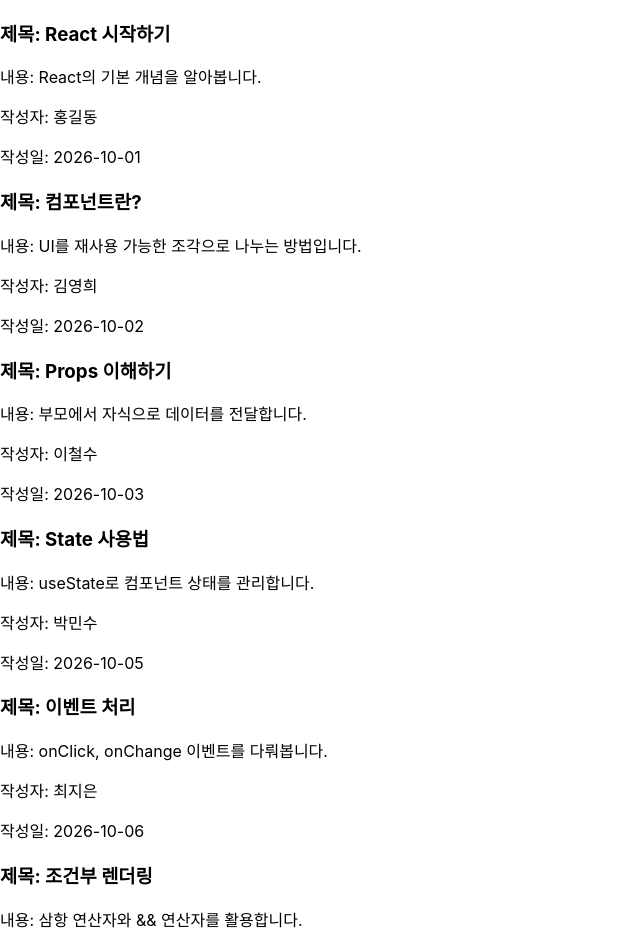
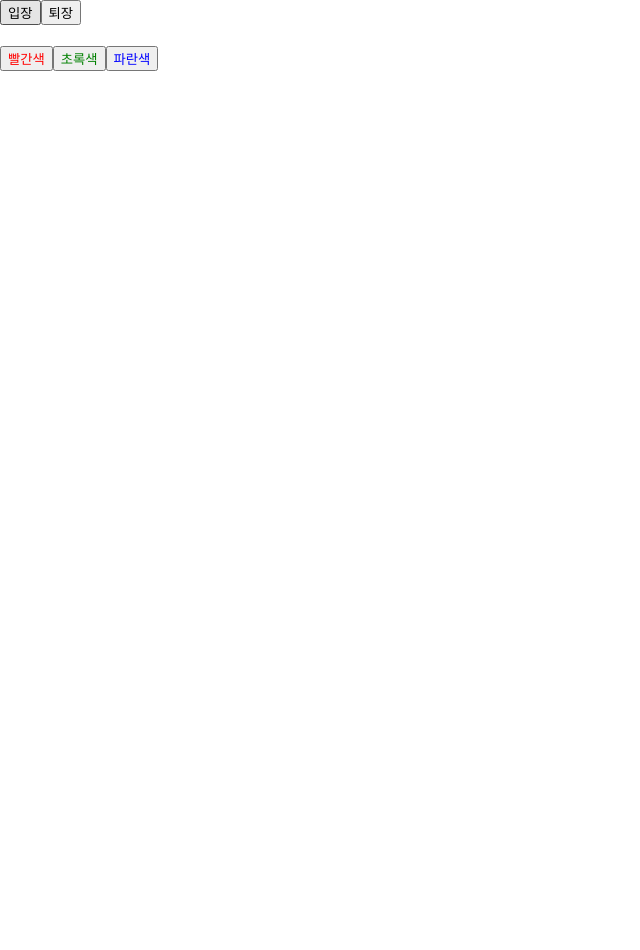
Before and after one commit to jks2024/human-sample-react, a React (Create React App) app: page / in a window 1280 px wide. Shown: the top 950 px of the page, without its empty margins (0-640 px from the left). After the commit the page ends 800 px from the top, so only its background shows below. Built offline with nearby package versions, Linux system fonts and the light colour scheme.

Commit message:
10월16일 오전 9:49

```diff
--- a/src/App.js
+++ b/src/App.js
@@ -2,85 +2,10 @@
 import WelcomeProp from "./WelcomeProp";
 import Article from "./Article";
 import Board from "./Board";
-
-const posts = [
-  {
-    id: 1,
-    title: "React 시작하기",
-    content: "React의 기본 개념을 알아봅니다.",
-    name: "홍길동",
-    regDate: "2026-10-01",
-  },
-  {
-    id: 2,
-    title: "컴포넌트란?",
-    content: "UI를 재사용 가능한 조각으로 나누는 방법입니다.",
-    name: "김영희",
-    regDate: "2026-10-02",
-  },
-  {
-    id: 3,
-    title: "Props 이해하기",
-    content: "부모에서 자식으로 데이터를 전달합니다.",
-    name: "이철수",
-    regDate: "2026-10-03",
-  },
-  {
-    id: 4,
-    title: "State 사용법",
-    content: "useState로 컴포넌트 상태를 관리합니다.",
-    name: "박민수",
-    regDate: "2026-10-05",
-  },
-  {
-    id: 5,
-    title: "이벤트 처리",
-    content: "onClick, onChange 이벤트를 다뤄봅니다.",
-    name: "최지은",
-    regDate: "2026-10-06",
-  },
-  {
-    id: 6,
-    title: "조건부 렌더링",
-    content: "삼항 연산자와 && 연산자를 활용합니다.",
-    name: "정하늘",
-    regDate: "2026-10-08",
-  },
-  {
-    id: 7,
-    title: "리스트와 key",
-    content: "map()으로 목록을 렌더링할 때 key가 필요합니다.",
-    name: "강서준",
-    regDate: "2026-10-09",
-  },
-  {
-    id: 8,
-    title: "useEffect 기초",
-    content: "컴포넌트가 렌더링된 후 작업을 실행합니다.",
-    name: "윤아름",
-    regDate: "2026-10-11",
-  },
-  {
-    id: 9,
-    title: "폼 다루기",
-    content: "입력값을 state와 연결하는 제어 컴포넌트입니다.",
-    name: "한도윤",
-    regDate: "2026-10-13",
-  },
-  {
-    id: 10,
-    title: "라우팅 입문",
-    content: "React Router로 페이지를 나눠봅니다.",
-    name: "오세린",
-    regDate: "2026-10-15",
-  },
-];
+import Say from "./Say";
 
 function App() {
-  return (
-    // 화면을 그려 주는 구간
-    <>{posts && posts.map((e) => <Board key={e.id} post={e} />)}</>
-  );
+  return <Say />;
 }
 
 export default App;
--- /dev/null
+++ b/src/Say.js
@@ -0,0 +1,25 @@
+import { useState } from "react";
+
+const Say = () => {
+  const [message, setMessage] = useState(""); // 상태 관리를 위해 useState 사용
+  const [color, setColor] = useState("black");
+
+  return (
+    <>
+      <button onClick={() => setMessage("안녕하세요!!")}>입장</button>
+      <button onClick={() => setMessage("안녕히 가세요~~~~")}>퇴장</button>
+      <h1 style={{ color }}>{message}</h1>
+      <button style={{ color: "red" }} onClick={() => setColor("red")}>
+        빨간색
+      </button>
+      <button style={{ color: "green" }} onClick={() => setColor("green")}>
+        초록색
+      </button>
+      <button style={{ color: "blue" }} onClick={() => setColor("blue")}>
+        파란색
+      </button>
+    </>
+  );
+};
+
+export default Say;
```
